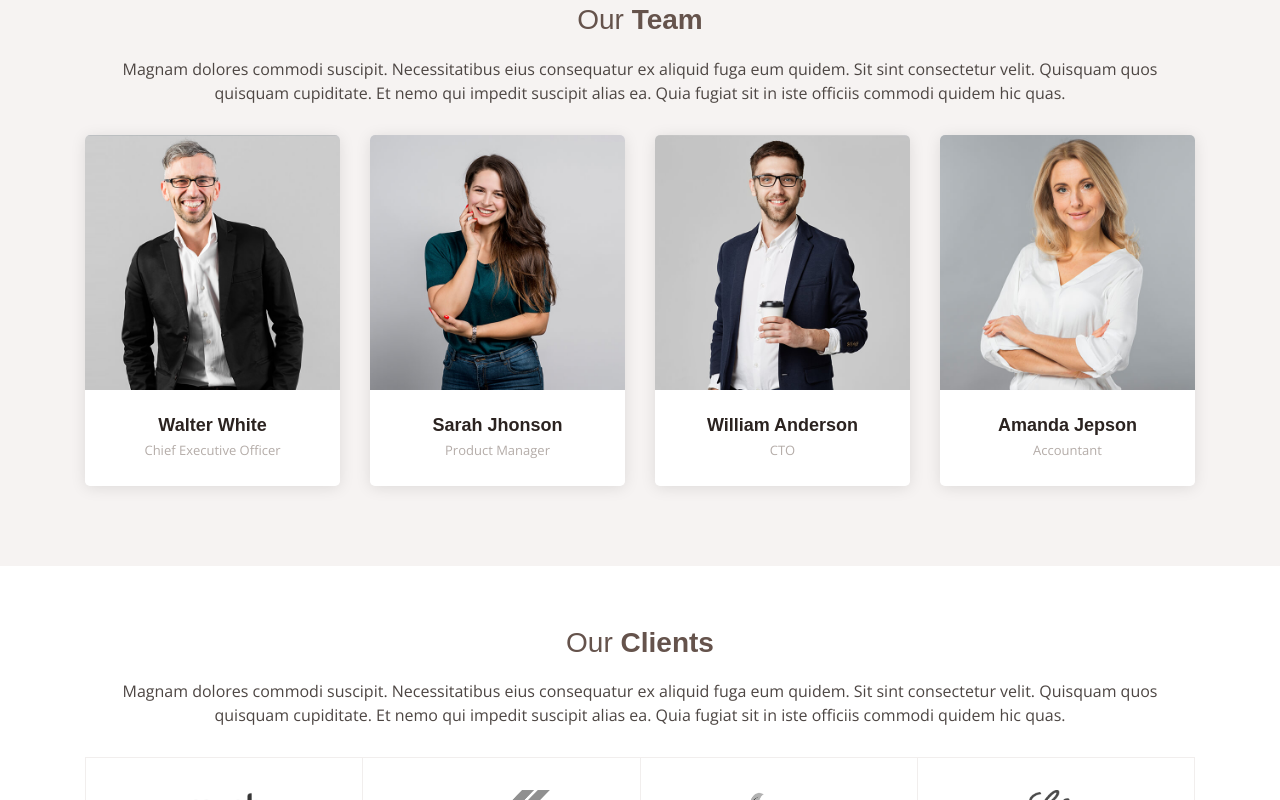
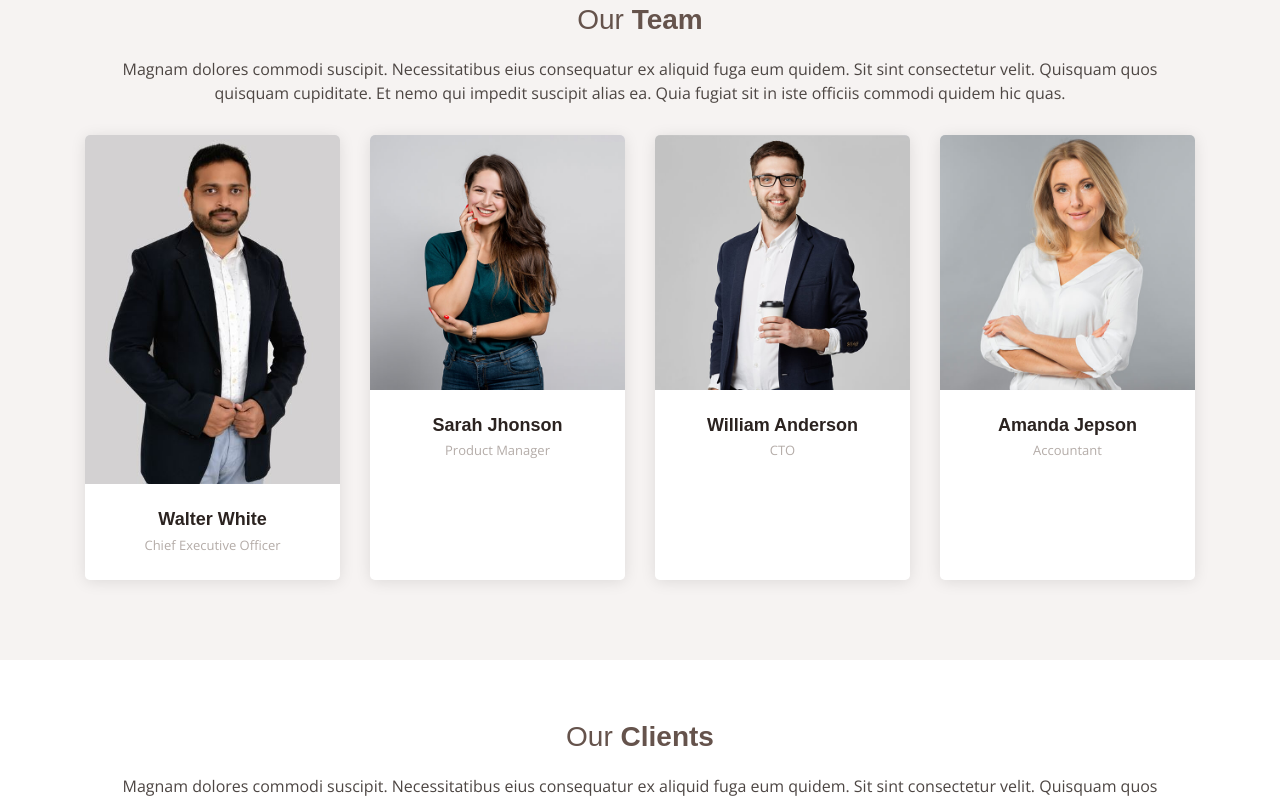
Before and after one commit to yazcity/muhfat, a plain HTML site: page index.html in a window 1280 px wide. Shown: the part 1710-2510 px from the top of the page. Drawn offline with nearby package versions, Linux system fonts and the light colour scheme; files whose address does not match are found by name; a web font is replaced by a local one.

Commit message:
Update index.html

```diff
--- a/index.html
+++ b/index.html
@@ -358,7 +358,7 @@
               <div class="col-lg-3 col-md-6 d-flex align-items-stretch">
                 <div class="member" data-aos="fade-up">
                   <div class="member-img">
-                    <img src="img/team/team-1.jpg" class="img-fluid" alt="">
+                    <img src="img/team/team-1.JPG" class="img-fluid" alt="">
                     <div class="social">
                       <a href=""><i class="icofont-twitter"></i></a>
                       <a href=""><i class="icofont-facebook"></i></a>
```
